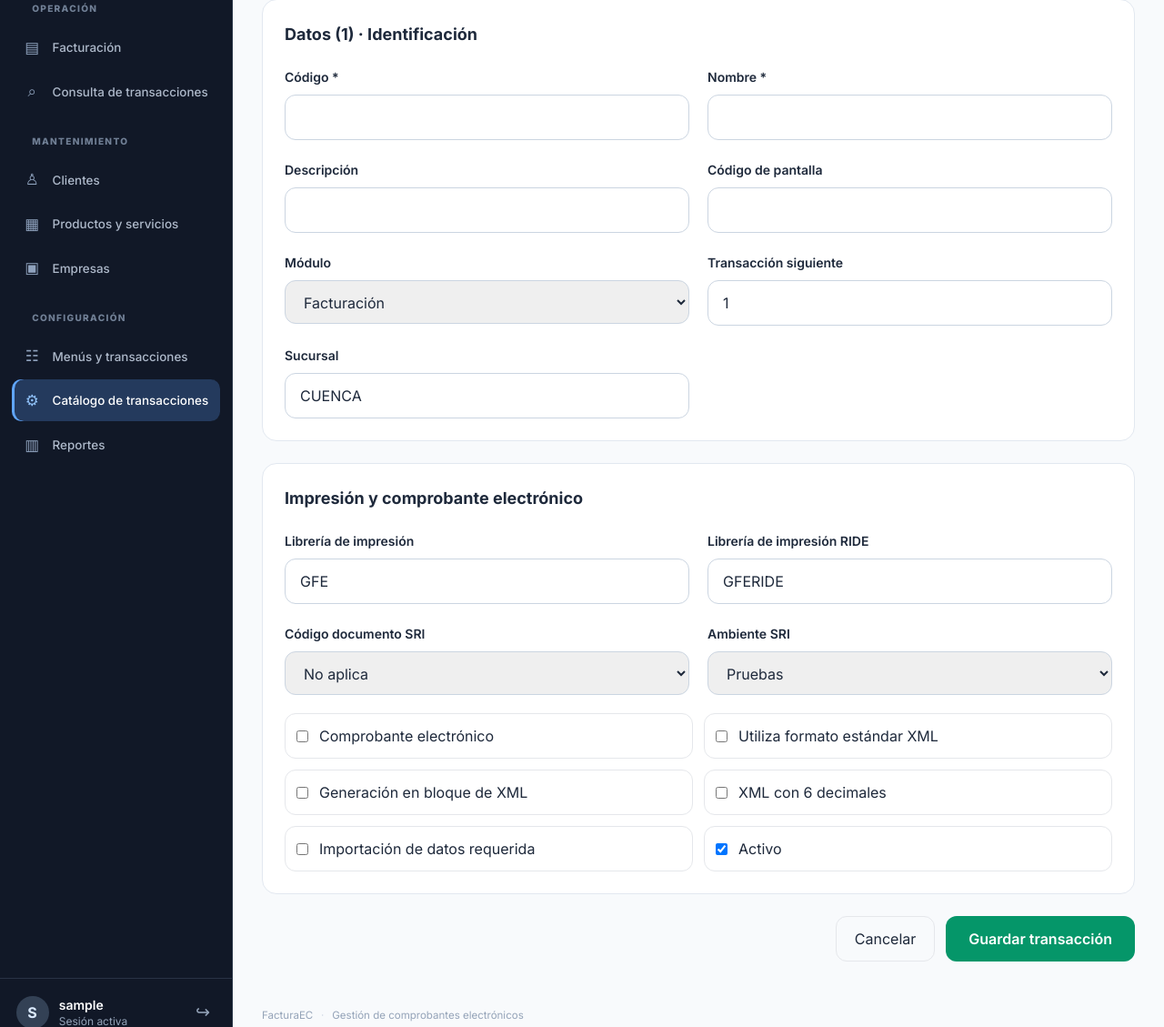
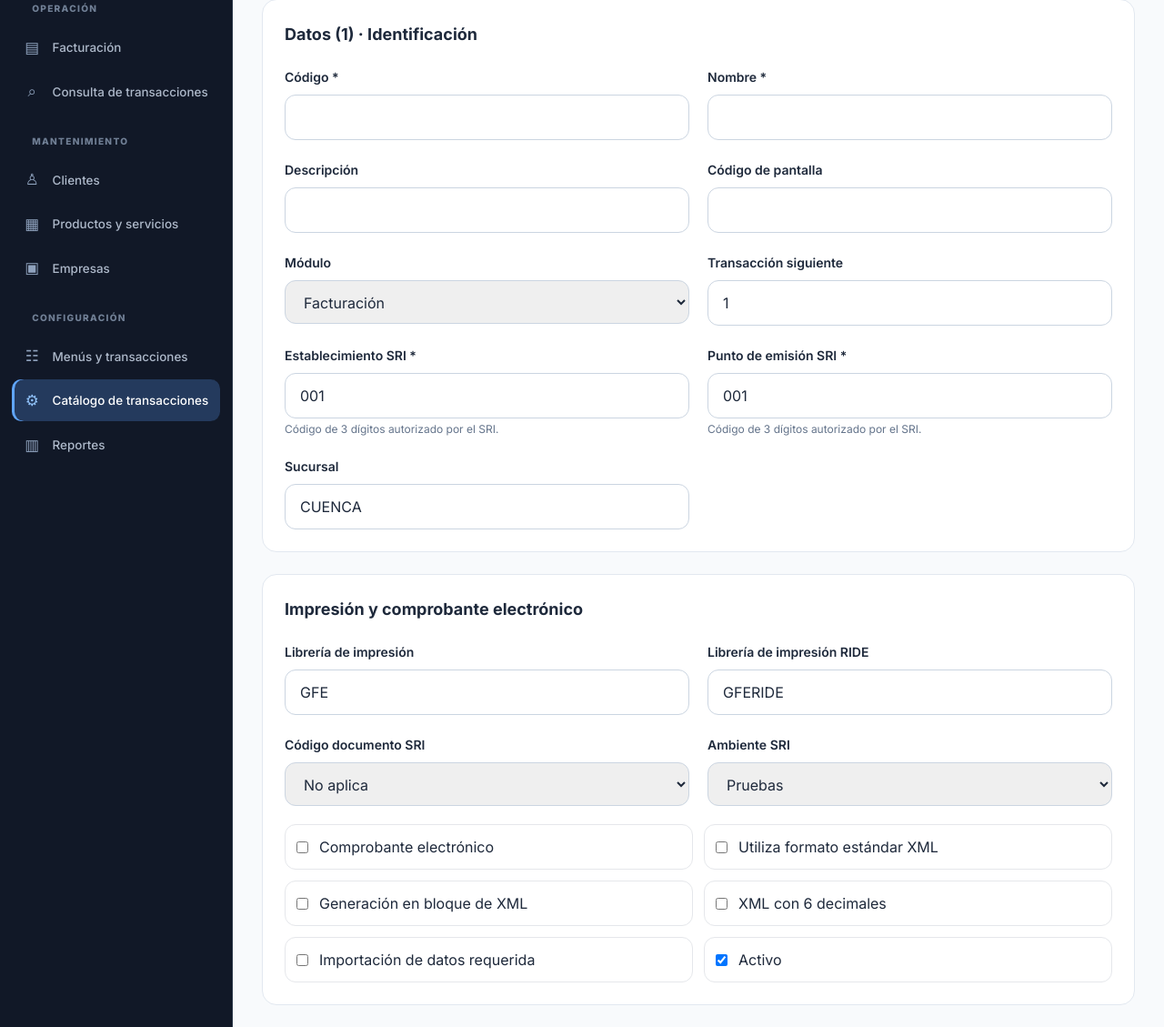
Before and after one commit to caeduardo99/facturacion_sri_django, a Django app: page /facturacion/catalogo-transacciones/nuevo/ in a window 1280 px wide. Shown: the part 207-1336 px from the top of the page at 91% size. Run offline with Django 5.2, Linux system fonts and the light colour scheme; the visitor is signed in with stand-in values (Sample User, id 1); data that the repository does not hold is empty; some libraries are stand-ins or nearby versions.

Commit message:
Agregar configuración de establecimiento y punto de emisión

```diff
--- a/templates/facturacion/transaccion_form.html
+++ b/templates/facturacion/transaccion_form.html
@@ -13,6 +13,8 @@
 <div><label class="text-sm font-semibold">Código de pantalla</label><input name="cod_pantalla" value="{% if form %}{{ form.cod_pantalla|default:'' }}{% elif transaccion %}{{ transaccion.cod_pantalla }}{% endif %}" class="mt-2 w-full rounded-xl border border-slate-300 px-4 py-3"></div>
 <div><label class="text-sm font-semibold">Módulo</label><select name="modulo" class="mt-2 w-full rounded-xl border border-slate-300 px-4 py-3"><option {% if transaccion.modulo == 'Facturación' %}selected{% endif %}>Facturación</option><option {% if transaccion.modulo == 'Inventario' %}selected{% endif %}>Inventario</option><option {% if transaccion.modulo == 'Tesorería' %}selected{% endif %}>Tesorería</option><option {% if transaccion.modulo == 'Proveedores' %}selected{% endif %}>Proveedores</option><option {% if transaccion.modulo == 'Clientes' %}selected{% endif %}>Clientes</option><option {% if transaccion.modulo == 'Contabilidad' %}selected{% endif %}>Contabilidad</option></select></div>
 <div><label class="text-sm font-semibold">Transacción siguiente</label><input type="number" min="1" name="transaccion_siguiente" value="{% if form %}{{ form.transaccion_siguiente|default:'1' }}{% elif transaccion %}{{ transaccion.transaccion_siguiente }}{% else %}1{% endif %}" class="mt-2 w-full rounded-xl border border-slate-300 px-4 py-3"></div>
+<div><label class="text-sm font-semibold">Establecimiento SRI *</label><input required inputmode="numeric" pattern="[0-9]{3}" maxlength="3" name="establecimiento" value="{% if form %}{{ form.establecimiento|default:'001' }}{% elif transaccion %}{{ transaccion.establecimiento }}{% else %}001{% endif %}" class="mt-2 w-full rounded-xl border border-slate-300 px-4 py-3"><p class="mt-1 text-xs text-slate-500">Código de 3 dígitos autorizado por el SRI.</p></div>
+<div><label class="text-sm font-semibold">Punto de emisión SRI *</label><input required inputmode="numeric" pattern="[0-9]{3}" maxlength="3" name="punto_emision" value="{% if form %}{{ form.punto_emision|default:'001' }}{% elif transaccion %}{{ transaccion.punto_emision }}{% else %}001{% endif %}" class="mt-2 w-full rounded-xl border border-slate-300 px-4 py-3"><p class="mt-1 text-xs text-slate-500">Código de 3 dígitos autorizado por el SRI.</p></div>
 <div><label class="text-sm font-semibold">Sucursal</label><input name="sucursal" value="{% if form %}{{ form.sucursal|default:'CUENCA' }}{% elif transaccion %}{{ transaccion.sucursal }}{% else %}CUENCA{% endif %}" class="mt-2 w-full rounded-xl border border-slate-300 px-4 py-3"></div>
 </div></section>
 <section class="rounded-2xl border border-slate-200 bg-white p-6"><h2 class="mb-5 text-lg font-bold">Impresión y comprobante electrónico</h2><div class="grid gap-5 md:grid-cols-2">
```
